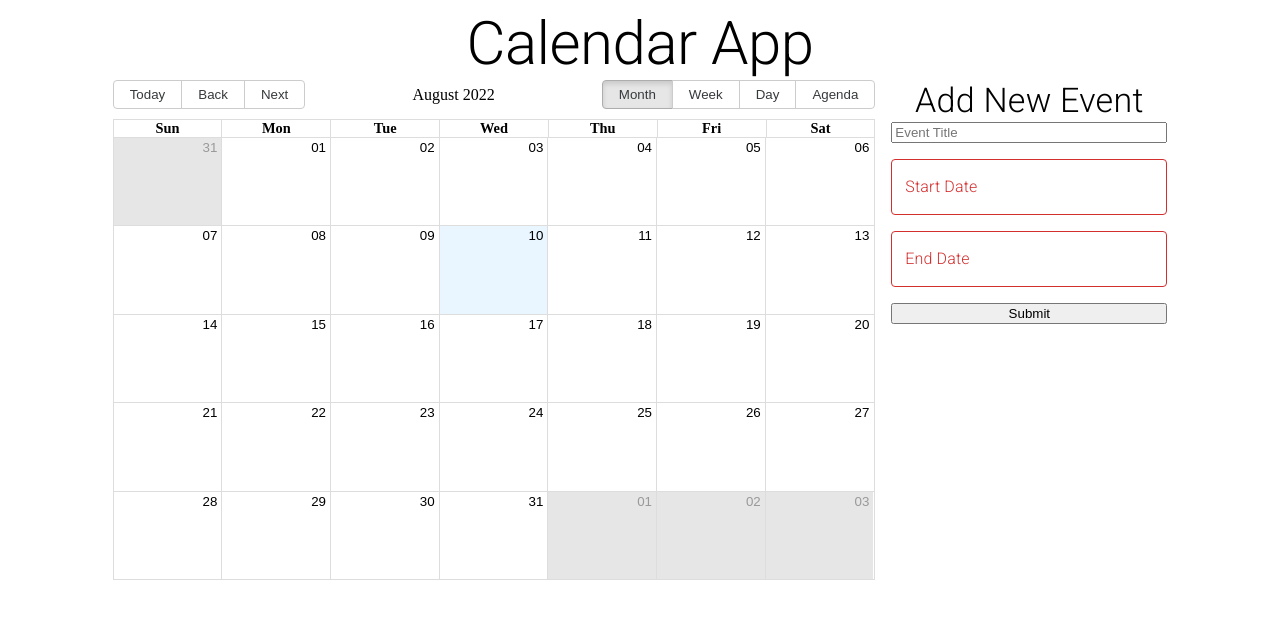
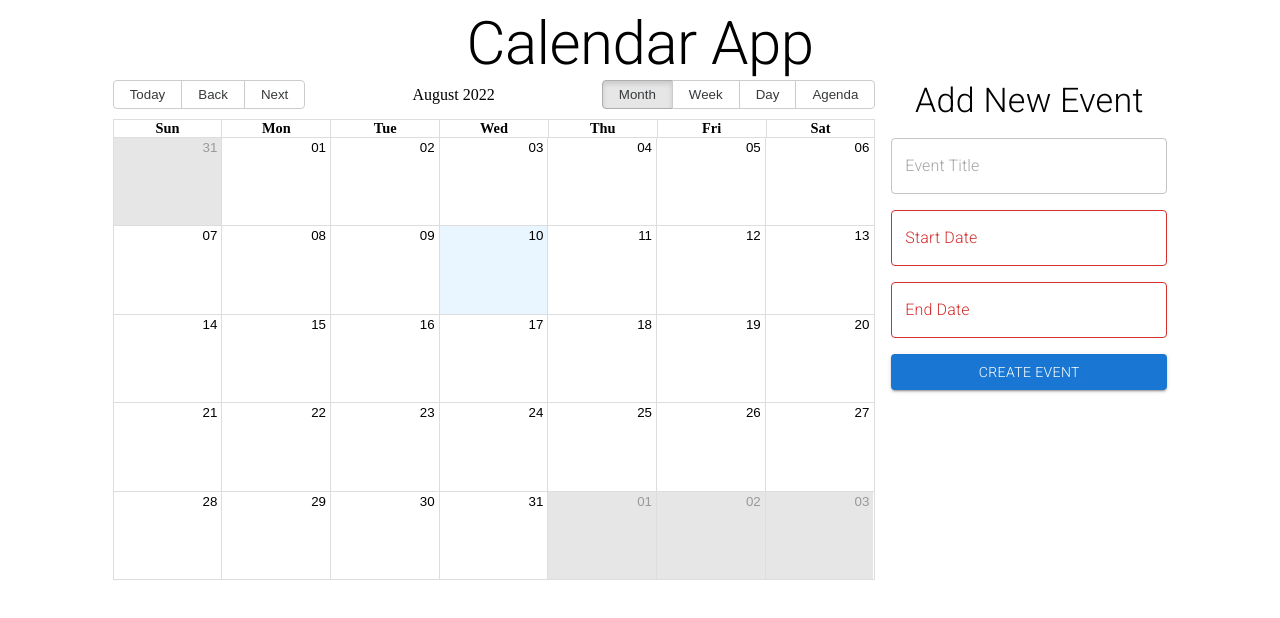
Before and after one commit to nvelinov1/calendar_app, a React (Create React App) app: page /calendar in a window 1280 px wide. Shown: the top 618 px of the page. Built offline with nearby package versions, Linux system fonts and the light colour scheme.

Commit message:
small UI improvements

```diff
--- a/src/components/EventForm.js
+++ b/src/components/EventForm.js
@@ -1,7 +1,7 @@
 import React, {useState} from 'react'
 import DatePicker from './DatePicker';
-import Box from '@mui/material/Box'
-import Stack from '@mui/material/Stack'
+import { Box, Stack, TextField, Button, Typography } from '@mui/material'
+
 
 export default function EventForm({ EventsList, setEventsList }) {
     const [NewEvent, setNewEvent] = useState({title: "", start: "", end: ""})
@@ -13,10 +13,11 @@ export default function EventForm({ EventsList, setEventsList }) {
         }>
         <Box sx={{ width: '100%'}}>
           <Stack direction="column" justifyContent="center" alignItems="stretch" spacing={2}>
-            <input type="text" placeholder="Event Title" value={NewEvent.title} onChange={(e) => setNewEvent({...NewEvent, title: e.target.value})}></input>
-            <DatePicker value={NewEvent.start} text={"Start Date"} handleChange={(newValue) => {setNewEvent({...NewEvent, start: newValue});}}/>
-            <DatePicker value={NewEvent.end} text={"End Date"} handleChange={(newValue) => {setNewEvent({...NewEvent, end: newValue});}}/>
-            <button type="submit">Submit</button>
+            <Typography align="center" variant="h4"> Add New Event </Typography>
+            <TextField id="outlined-basic" variant="outlined" type="text" placeholder="Event Title" value={NewEvent.title} onChange={(e) => setNewEvent({...NewEvent, title: e.target.value})} />
+            <DatePicker value={NewEvent.start} text="Start Date" handleChange={(newValue) => {setNewEvent({...NewEvent, start: newValue});}}/>
+            <DatePicker value={NewEvent.end} text="End Date" handleChange={(newValue) => {setNewEvent({...NewEvent, end: newValue});}}/>
+            <Button variant="contained">Create Event</Button>
           </Stack>
         </Box>
       </form>
--- a/src/screens/CreateAccount.js
+++ b/src/screens/CreateAccount.js
@@ -1,8 +1,5 @@
 import React, { useState } from 'react'
-import Stack from '@mui/material/Stack';
-import Button from '@mui/material/Button';
-import Typography from '@mui/material/Typography';
-import TextField from '@mui/material/TextField';
+import { Stack, Button, Typography, TextField, Container } from '@mui/material'
 import '@fontsource/roboto/300.css';
 import { createUserWithEmailAndPassword } from 'firebase/auth';
 import { auth } from '../firebase'
@@ -31,7 +28,7 @@ export default function CreateAccount() {
     }
 
     return (
-        <div>
+        <Container>
             <Stack spacing={2} direction="column">
                 <Typography align="center" variant="h2">Create Your Account</Typography>
                 <TextField required label="Email" variant="filled" type="email" value={registerInfo.email} onChange={(e) => setRegisterInfo({...registerInfo, email: e.target.value})} />
@@ -39,6 +36,6 @@ export default function CreateAccount() {
                 <TextField required label="Confirm Password" variant="filled" type="password" value={registerInfo.confirm_password} onChange={(e) => setRegisterInfo({...registerInfo, confirm_password: e.target.value})} />
                 <Button variant="contained" onClick={()=> onRegister()}>Create Account</Button>
             </Stack>
-        </div>
+        </Container>
     )
 }
--- a/src/screens/EventCalendar.js
+++ b/src/screens/EventCalendar.js
@@ -3,11 +3,9 @@ import { Calendar, momentLocalizer } from 'react-big-calendar'
 import moment from 'moment'
 import { useState } from 'react';
 import 'react-big-calendar/lib/css/react-big-calendar.css';
-import Grid from '@mui/material/Grid';
-import Typography from '@mui/material/Typography'
 import EventForm from '../components/EventForm'
-import Container from '@mui/material/Container'
 import '@fontsource/roboto/300.css';
+import { Typography, Container, Grid } from '@mui/material'
 
 export default function EventCalendar() {
     const [EventsList, setEventsList] = useState([])
@@ -30,7 +28,6 @@ export default function EventCalendar() {
         </Grid>
 
         <Grid item xs={3} justifyContent="space-around">
-          <Typography align="center" variant="h4"> Add New Event </Typography>
           <EventForm EventsList={EventsList} setEventsList={setEventsList} />
         </Grid>
       </Grid>
--- a/src/screens/Login.js
+++ b/src/screens/Login.js
@@ -1,6 +1,6 @@
 import React, { useState } from 'react'
 import { Stack } from '@mui/system'
-import { TextField, Typography, Button } from '@mui/material'
+import { TextField, Typography, Button, Container } from '@mui/material'
 import { auth } from '../firebase'
 import { signInWithEmailAndPassword } from 'firebase/auth'
 import { useNavigate } from 'react-router-dom'
@@ -21,13 +21,13 @@ export default function Login() {
     }
 
     return (
-        <div>
+        <Container>
             <Stack spacing={2} direction="column">
                 <Typography align="center" variant="h2">Log Into Your Account</Typography>
                 <TextField required label="Email" variant="filled" type="email" value={loginInfo.email} onChange={(e) => setLoginInfo({...loginInfo, email: e.target.value})} />
                 <TextField required label="Password" variant="filled" type="password" value={loginInfo.password} onChange={(e) => setLoginInfo({...loginInfo, password: e.target.value})} />
                 <Button variant="contained" onClick={() => handleLogin()}>Log In</Button>
             </Stack>
-    </div>
+        </Container>
     )
 }
```
Lines whose indentation alone changed are shown as unchanged.
